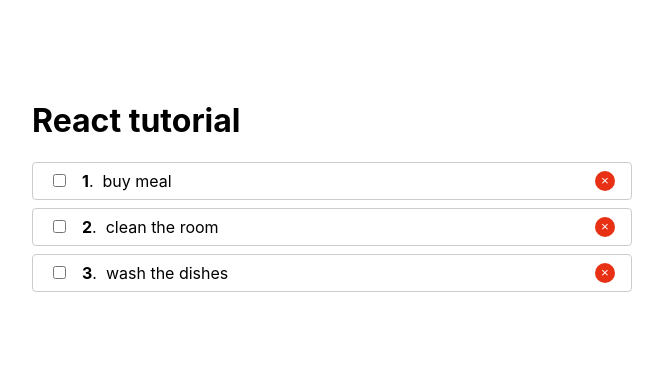
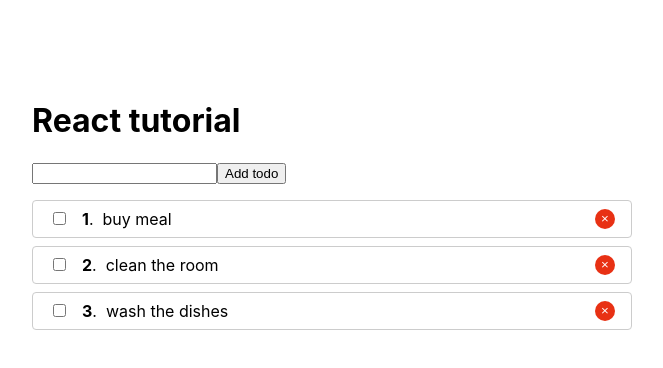
Before and after one commit to andrejscript/todo-react, a React (Create React App) app: page / in a window 1280 px wide. Shown: the top 368 px of the page, without its empty margins (308-971 px from the left). Built offline with nearby package versions, Linux system fonts and the light colour scheme.

Commit message:
add form

```diff
--- a/src/App.js
+++ b/src/App.js
@@ -1,5 +1,6 @@
 import React from 'react';
 import TodoList from './components/Todo/Todolist';
+import AddTodo from './components/Todo/AddTodo';
 import Context from './Context';
 
 function App() {
@@ -21,15 +22,16 @@
   };
 
   const removeTodo = (id) => {
-    setTodos(todos.filter(todo => todo.id === id))
+    setTodos(todos.filter(todo => todo.id !== id))
   }
 
   return (
     <Context.Provider value={{removeTodo}}>
       <div className='wrapper'>
         <h1>React tutorial</h1>
+        <AddTodo />
+        {todos.length ? <TodoList todos={todos} onToggle={toggleTodo} /> : <p>no todos</p>}
 
-        <TodoList todos={todos} onToggle={toggleTodo} />
       </div>
     </Context.Provider>
   );
--- /dev/null
+++ b/src/components/Todo/AddTodo.js
@@ -0,0 +1,18 @@
+import React, {useState} from 'react';
+
+const AddTodo = () => {
+  const [value, setValue] = useState('');
+
+  const submitHandler = (e) => {
+    e.preventDefault();
+  }
+
+  return (
+   <form className="add-form" onSubmit={submitHandler}>
+     <input value={value} onChange={event => setValue(event.target.value)} />
+     <button type='submit'>Add todo</button>
+   </form>
+  )
+}
+
+export default AddTodo;
--- a/src/components/Todo/TodoItem.js
+++ b/src/components/Todo/TodoItem.js
@@ -1,4 +1,4 @@
-import React from 'react';
+import React, { useContext } from 'react';
 import PropTypes from 'prop-types';
 import Context from '../../Context';
 
@@ -18,12 +18,12 @@
 };
 
 const TodoItem = ({ todo, index, onChange }) => {
+  const {removeTodo} = useContext(Context);
+  const classes = [];
 
-const classes = [];
-
-if (todo.completed === true) {
-  classes.push('done');
-}
+  if (todo.completed === true) {
+    classes.push('done');
+  }
 
   return (
     <li style={styles.li}>
@@ -37,7 +37,7 @@
         <strong>{index + 1}</strong>. &nbsp;
         {todo.title}
       </span>
-      <button className='rm'>&times;</button>
+      <button className='rm' onClick={removeTodo.bind(null, todo.id)}>&times;</button>
     </li>
   );
 };
@@ -45,7 +45,7 @@
 TodoItem.propTypes = {
   todo: PropTypes.object.isRequired,
   index: PropTypes.number,
-  onChange: PropTypes.func.isRequired
+  onChange: PropTypes.func.isRequired,
 };
 
 export default TodoItem;
--- a/src/index.css
+++ b/src/index.css
@@ -36,3 +36,7 @@
 .done {
   text-decoration: line-through;
 }
+
+.add-form {
+  margin: 1rem auto;
+}
```
